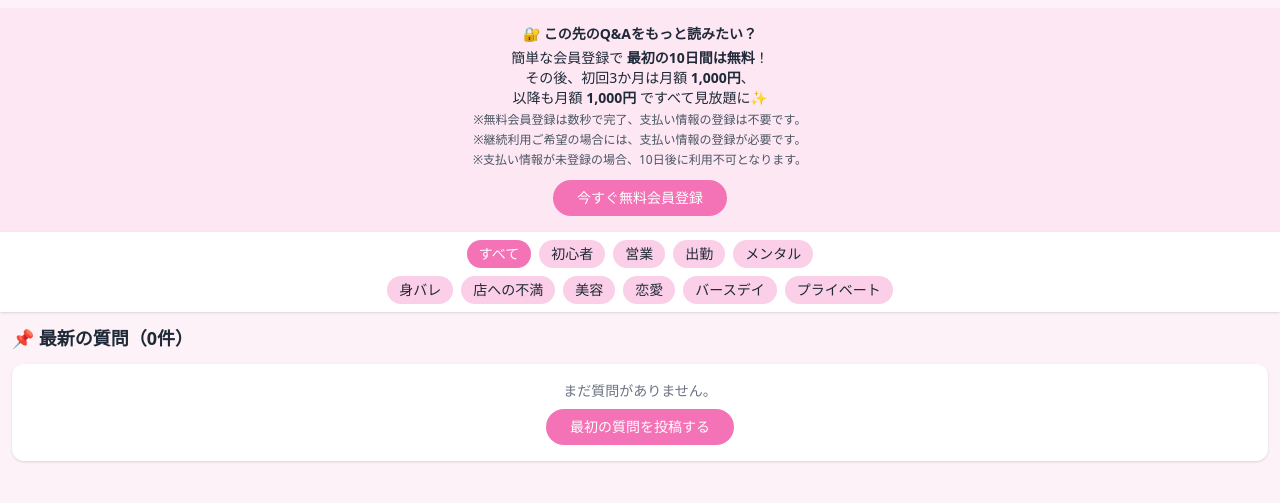
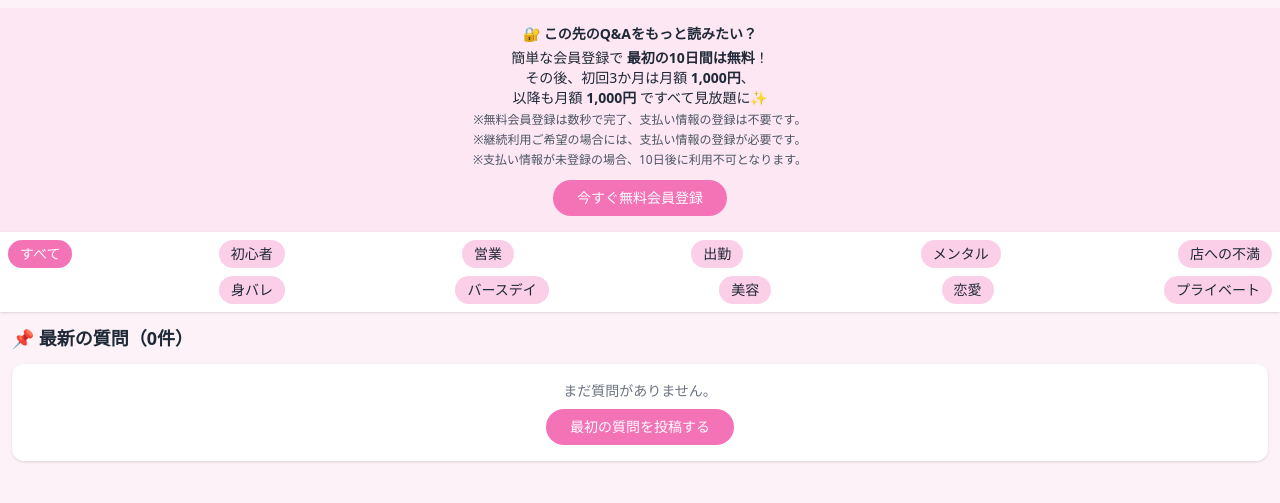
Before and after one commit to ymzk4160/ymzk4160-cabaq-flask, a Flask app: page / in a window 1280 px wide. Shown: the part 233-736 px from the top of the page. Run offline with Flask 3, Linux system fonts and the light colour scheme; some libraries are stand-ins or nearby versions.

Commit message:
Update index.html

```diff
--- a/app/templates/main/index.html
+++ b/app/templates/main/index.html
@@ -39,24 +39,28 @@
   </button>
 </section>
 
-<!-- カテゴリー（2段固定レイアウト） -->
+<!-- カテゴリー（文字数バランス最適化済みの2段レイアウト） -->
 <div class="p-2 bg-white shadow">
   <!-- 1段目 -->
-  <div class="flex justify-center mb-2">
-    <button onclick="filterCategory('all')" class="category-button inline-block bg-pink-400 text-white text-sm px-3 py-1 rounded-full mx-1" data-category-btn="all">すべて</button>
-    <button onclick="filterCategory('初心者')" class="category-button inline-block bg-pink-200 hover:bg-pink-300 text-sm px-3 py-1 rounded-full mx-1" data-category-btn="初心者">初心者</button>
-    <button onclick="filterCategory('営業')" class="category-button inline-block bg-pink-200 hover:bg-pink-300 text-sm px-3 py-1 rounded-full mx-1" data-category-btn="営業">営業</button>
-    <button onclick="filterCategory('出勤')" class="category-button inline-block bg-pink-200 hover:bg-pink-300 text-sm px-3 py-1 rounded-full mx-1" data-category-btn="出勤">出勤</button>
-    <button onclick="filterCategory('メンタル')" class="category-button inline-block bg-pink-200 hover:bg-pink-300 text-sm px-3 py-1 rounded-full mx-1" data-category-btn="メンタル">メンタル</button>
+  <div class="flex mb-2">
+    <div class="w-1/6">
+      <button onclick="filterCategory('all')" class="category-button bg-pink-400 text-white text-sm px-3 py-1 rounded-full" data-category-btn="all">すべて</button>
+    </div>
+    <div class="w-5/6 flex justify-between">
+      <button onclick="filterCategory('初心者')" class="category-button bg-pink-200 hover:bg-pink-300 text-sm px-3 py-1 rounded-full" data-category-btn="初心者">初心者</button>
+      <button onclick="filterCategory('営業')" class="category-button bg-pink-200 hover:bg-pink-300 text-sm px-3 py-1 rounded-full" data-category-btn="営業">営業</button>
+      <button onclick="filterCategory('出勤')" class="category-button bg-pink-200 hover:bg-pink-300 text-sm px-3 py-1 rounded-full" data-category-btn="出勤">出勤</button>
+      <button onclick="filterCategory('メンタル')" class="category-button bg-pink-200 hover:bg-pink-300 text-sm px-3 py-1 rounded-full" data-category-btn="メンタル">メンタル</button>
+      <button onclick="filterCategory('店不満')" class="category-button bg-pink-200 hover:bg-pink-300 text-sm px-3 py-1 rounded-full" data-category-btn="店不満">店への不満</button>
+    </div>
   </div>
   <!-- 2段目 -->
-  <div class="flex justify-center">
-    <button onclick="filterCategory('身バレ')" class="category-button inline-block bg-pink-200 hover:bg-pink-300 text-sm px-3 py-1 rounded-full mx-1" data-category-btn="身バレ">身バレ</button>
-    <button onclick="filterCategory('店不満')" class="category-button inline-block bg-pink-200 hover:bg-pink-300 text-sm px-3 py-1 rounded-full mx-1" data-category-btn="店不満">店への不満</button>
-    <button onclick="filterCategory('美容')" class="category-button inline-block bg-pink-200 hover:bg-pink-300 text-sm px-3 py-1 rounded-full mx-1" data-category-btn="美容">美容</button>
-    <button onclick="filterCategory('恋愛')" class="category-button inline-block bg-pink-200 hover:bg-pink-300 text-sm px-3 py-1 rounded-full mx-1" data-category-btn="恋愛">恋愛</button>
-    <button onclick="filterCategory('バースデイ')" class="category-button inline-block bg-pink-200 hover:bg-pink-300 text-sm px-3 py-1 rounded-full mx-1" data-category-btn="バースデイ">バースデイ</button>
-    <button onclick="filterCategory('プライベート')" class="category-button inline-block bg-pink-200 hover:bg-pink-300 text-sm px-3 py-1 rounded-full mx-1" data-category-btn="プライベート">プライベート</button>
+  <div class="flex justify-between pl-[16.7%]"> <!-- すべてボタンの下は空ける -->
+    <button onclick="filterCategory('身バレ')" class="category-button bg-pink-200 hover:bg-pink-300 text-sm px-3 py-1 rounded-full" data-category-btn="身バレ">身バレ</button>
+    <button onclick="filterCategory('バースデイ')" class="category-button bg-pink-200 hover:bg-pink-300 text-sm px-3 py-1 rounded-full" data-category-btn="バースデイ">バースデイ</button>
+    <button onclick="filterCategory('美容')" class="category-button bg-pink-200 hover:bg-pink-300 text-sm px-3 py-1 rounded-full" data-category-btn="美容">美容</button>
+    <button onclick="filterCategory('恋愛')" class="category-button bg-pink-200 hover:bg-pink-300 text-sm px-3 py-1 rounded-full" data-category-btn="恋愛">恋愛</button>
+    <button onclick="filterCategory('プライベート')" class="category-button bg-pink-200 hover:bg-pink-300 text-sm px-3 py-1 rounded-full" data-category-btn="プライベート">プライベート</button>
   </div>
 </div>
 
```
